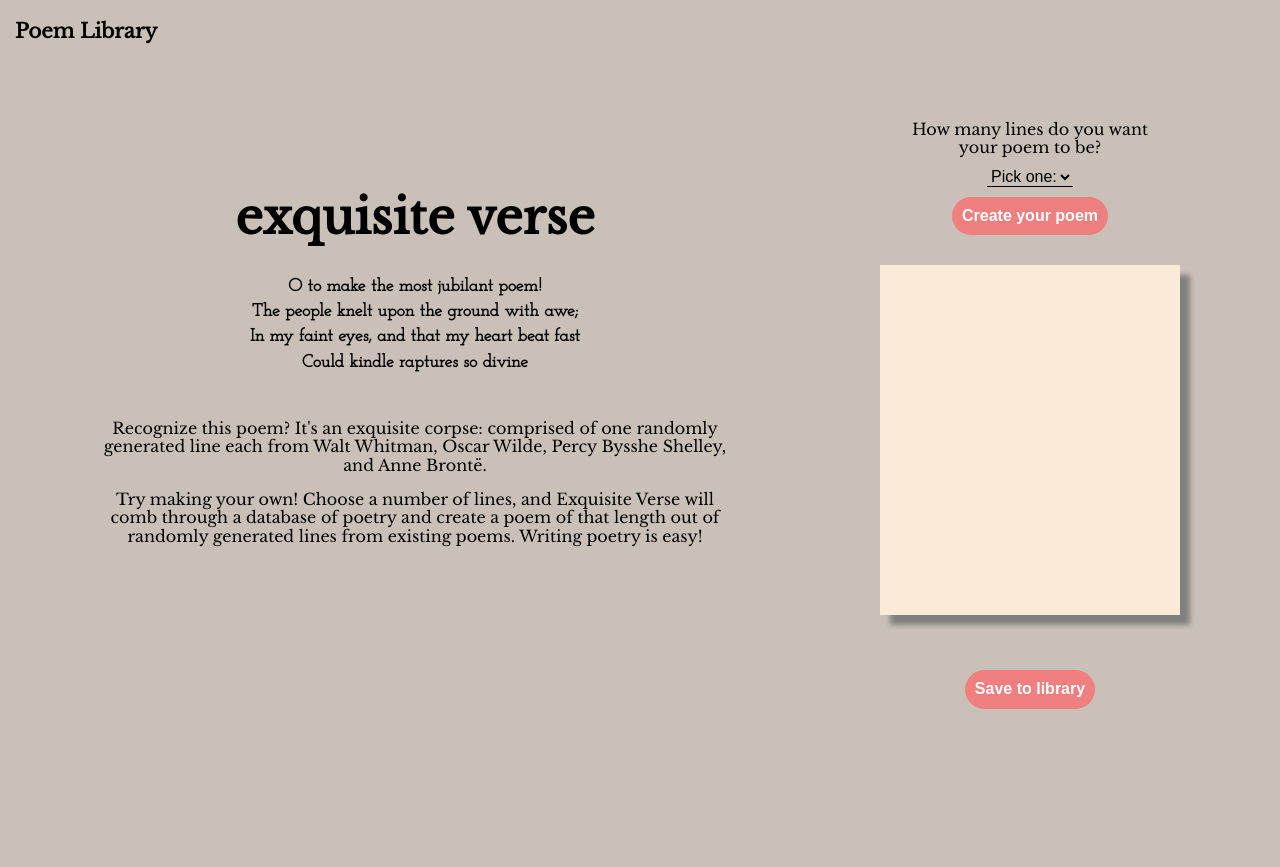
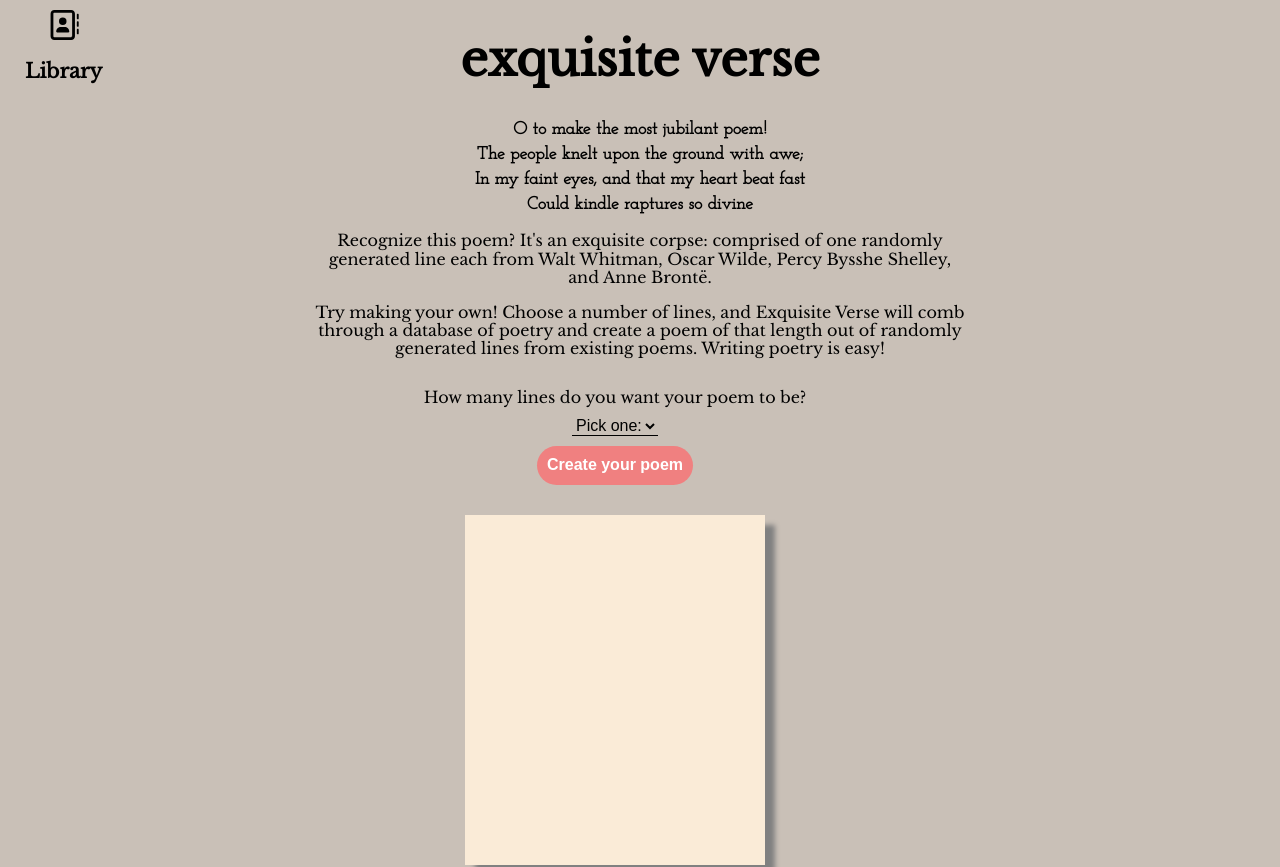
Before and after one commit to ldevuono/exquisiteVerse, a React (Create React App) app: page / in a window 1280 px wide. Shown: the top 867 px of the page. Before the commit the page ends 800 px from the top, so only its background shows below. Built offline with nearby package versions, Linux system fonts and the light colour scheme; no server answers; the database is empty; a web font is replaced by a local one.

Commit message:
fixed issue, but had to change layout for now

```diff
--- a/package.json
+++ b/package.json
@@ -3,6 +3,10 @@
   "version": "0.1.0",
   "private": true,
   "dependencies": {
+    "@fortawesome/fontawesome-svg-core": "^6.2.1",
+    "@fortawesome/free-regular-svg-icons": "^6.2.1",
+    "@fortawesome/free-solid-svg-icons": "^6.2.1",
+    "@fortawesome/react-fontawesome": "^0.2.0",
     "@testing-library/jest-dom": "^5.16.5",
     "@testing-library/react": "^13.4.0",
     "@testing-library/user-event": "^13.5.0",
--- a/src/App.css
+++ b/src/App.css
@@ -271,11 +271,9 @@ body {
   background-color: #c9c0b7;
 }
 
+
 .mainContent {
   text-align: center;
-  display: flex;
-  align-items: center;
-  justify-content: center;
 }
 
 a {
@@ -310,13 +308,9 @@ h1 {
   font-size: 1.1rem;
 }
 
-.example {
-  margin-bottom: 20px;
-}
+.instructions {
 
-.instructions {
-  width: 80%;
-  padding: 10px;
+  width: 60%;
   font-size: 1rem;
 }
 
@@ -362,7 +356,6 @@ form {
   display: flex;
   flex-direction: column;
   align-items: center;
-  padding-top: 20px;
   font-size: 1rem;
 }
 
@@ -429,21 +422,15 @@ button:focus {
   margin-top: 10px;
 }
 
+.goToLibrary {
+  display: flex;
+  flex-direction: column;
+  padding: 10px;
+}
+
 /* MEDIA QUERIES */
 
-/* screen height queries */
-@media (min-height: 730px) {
-  .poemGenerator {
-    margin-top: 100px;
-  }
-}
-
-/* screen width queries */
 @media (max-width:900px) {
-  .mainContent {
-    flex-direction: column;
-    align-items: center;
-  }
 
   .poemGenerator {
     margin: 20px 0;
--- a/src/components/Form.js
+++ b/src/components/Form.js
@@ -2,7 +2,7 @@
 const Form = (props) => {
 
     return (
-        <form onSubmit={props.submitHandler} className="wrapper">
+        <form onSubmit={props.submitHandler} >
             <label htmlFor="lineNumber">How many lines do you want your poem to be?</label>
             <select
                 id="lineNumber"
--- a/src/components/Header.js
+++ b/src/components/Header.js
@@ -3,14 +3,22 @@ import Form from './Form.js';
 import DisplayPoem from './DisplayPoem.js';
 import DisplayAuthors from './DisplayAuthors.js';
 import LibraryButton from './LibraryButton.js';
+import { FontAwesomeIcon } from '@fortawesome/react-fontawesome';
+import { faAddressBook } from '@fortawesome/free-regular-svg-icons';
 
 function Header(props) {
 
     return (
+        <div>
+            <nav>
+                <Link to="/library">
+                    <div className="goToLibrary">
+                        <FontAwesomeIcon icon={faAddressBook} size="xl"></FontAwesomeIcon>
+                        <p>Library</p>
+                    </div></Link>
+            </nav>
             <div className="mainContent">
-            <nav>
-                <Link to="/library"><p>Poem Library</p></Link>
-            </nav>
+
                 <header className="wrapper">
                     <h1>Exquisite Verse</h1>
                     <div className="example">
@@ -25,7 +33,7 @@ function Header(props) {
                             Try making your own! Choose a number of lines, and Exquisite Verse will comb through a database of poetry and create a poem of that length out of randomly generated lines from existing poems. Writing poetry is easy! </p>
                     </div>
                 </header>
-            <main className="Wrapper">
+                <main>
                     <div className="poemGenerator">
                         <Form
                             chooseNumber={props.chooseNumber}
@@ -43,6 +51,7 @@ function Header(props) {
                     </div>
                 </main>
             </div>
+        </div>
     );
 }
 
--- a/src/components/Library.js
+++ b/src/components/Library.js
@@ -2,6 +2,7 @@
 import { Link } from 'react-router-dom';
 
 const Library = (props) => {
+    const date = new Date();
     return (
         <div>
             <Link to="/"><p>Go Back</p></Link>
@@ -15,6 +16,8 @@ const Library = (props) => {
                                 <p>
                                     {libraryPoem.name.join(" / ")}
                                 </p>
+                                <p>{`${date.getDate()}-${date.getMonth() + 1}-${date.getFullYear()}`}
+                                </p>
                                 <button onClick={() => { props.handleRemovePoem(libraryPoem.key) }}>Remove poem</button>
                             </li>
                         </div>
```
Also changed, not shown: 1 other file (tests, documents, lock files or other folders). Lines whose indentation alone changed are shown as unchanged.
